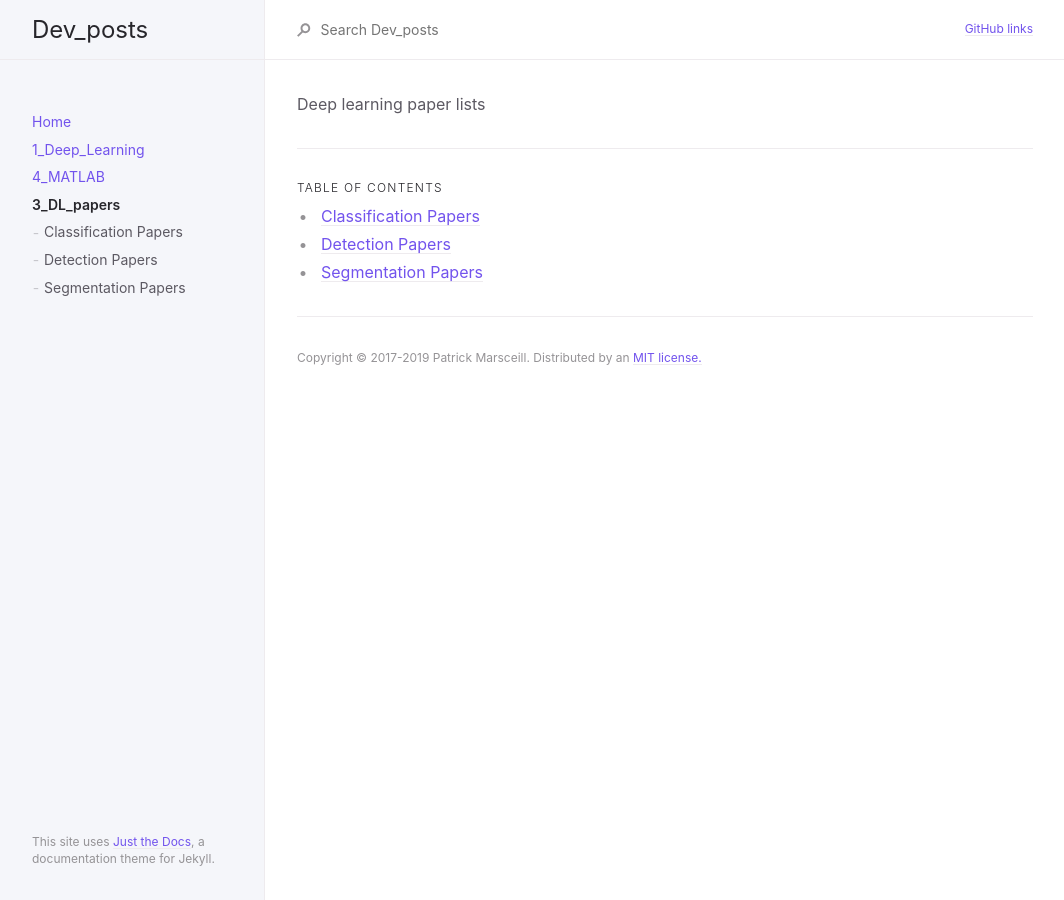
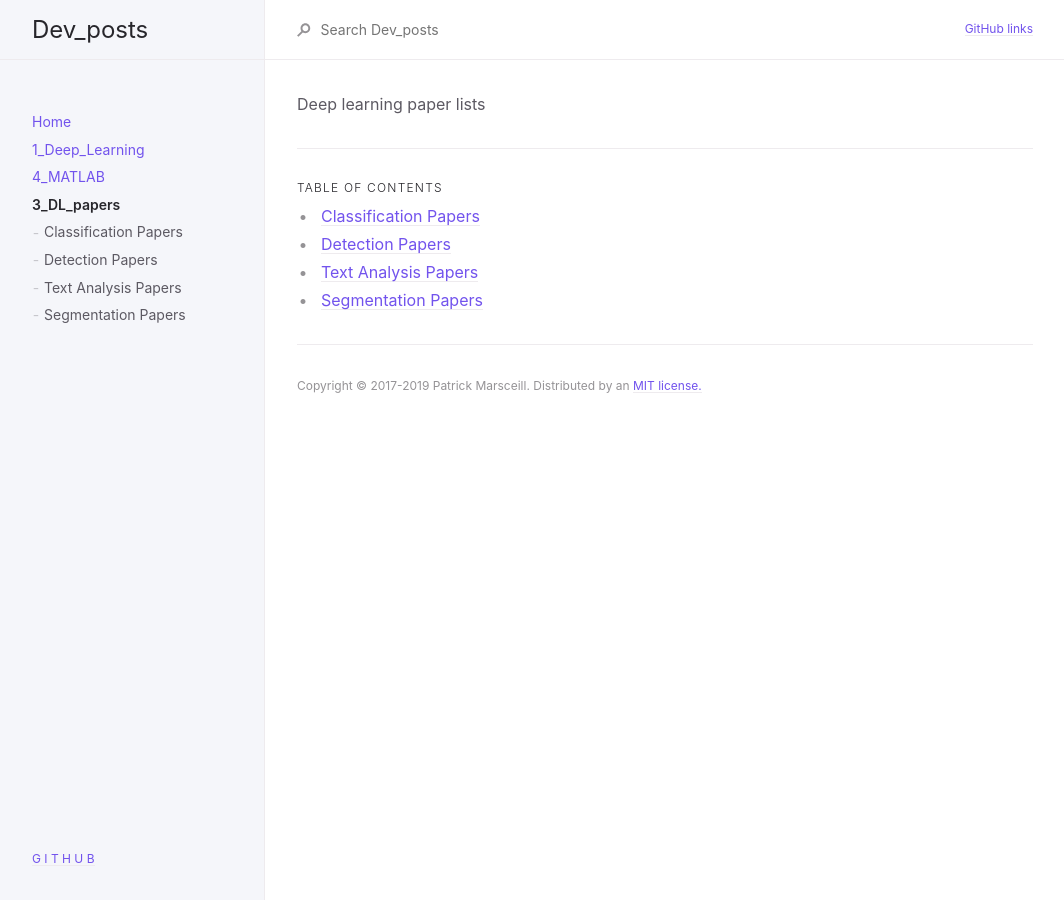
Before and after one commit to areum-lee/areum-lee.github.io, a Jekyll site: the page built from docs/3_DL papers/DL papers.md, in a window 1280 px wide. Shown: the whole page, without its empty margins (107-1171 px from the left). Built offline with Jekyll 4.4.1, drawn with Linux system fonts in a browser that asks for light colours.

Commit message:
update docs

```diff
--- a/_layouts/default.html
+++ b/_layouts/default.html
@@ -25,7 +25,7 @@ layout: table_wrappers
         {% include nav.html %}
       </div>
       <footer class="site-footer">
-        <p class="text-small text-grey-dk-000 mb-4">This site uses <a href="https://github.com/pmarsceill/just-the-docs">Just the Docs</a>, a documentation theme for Jekyll.</p>
+        <p class="text-small text-grey-dk-000 mb-4"><a href="https://github.com/areum-lee">G I T H U B</a></p>
       </footer>
     </div>
     <div class="main-content-wrap js-main-content" tabindex="0">
--- /dev/null
+++ b/docs/3_DL papers/Text Analysis Papers.md
@@ -0,0 +1,9 @@
+---
+layout: default
+title: Text Analysis Papers
+parent: 3_DL_papers
+nav_order: 2
+---
+
+ Text Analysis Paper Lists
+{: .no_toc }
```
Also changed, not shown: docs/1_Deep_Learning/Measurement methods.md (+1 -1 lines).
